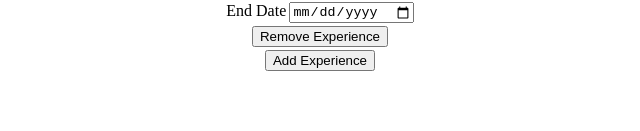
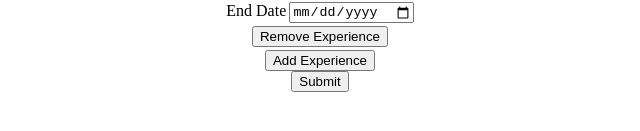
Before and after one commit to Noah-Gullo/cv-application, a React (Vite) app: page / in a window 1280 px wide. Shown: the part 477-608 px from the top of the page, without its empty margins (320-960 px from the left). Built offline with nearby package versions, Linux system fonts and the light colour scheme.

Commit message:
feat: conditional rendering

```diff
--- a/src/App.jsx
+++ b/src/App.jsx
@@ -1,14 +1,30 @@
+import { useState } from "react";
 import GeneralInfo from './components/GeneralInfo';
 import Education from './components/Education';
 import Experience from './components/Experience';
 import './styles/App.css'
 
 function App() {
+  const [formVisible, setVisible] = useState(false);
+
+  function submitCV(){
+    setVisible(!formVisible);
+  }
+
+  if(formVisible){
+    return (
+      <>
+      <h1>test</h1>
+      </>
+    )
+  }
+
   return (
     <>
       <GeneralInfo />
       <Education />
       <Experience />
+      <button id="submitButton" onClick={submitCV}>Submit</button>
     </>
   );
 }
--- a/src/styles/App.css
+++ b/src/styles/App.css
@@ -1,5 +1,6 @@
 section,
-.experience{
+.experience,
+#submitButton{
     display: flex;
     justify-self: center;
     align-items: center;
```
